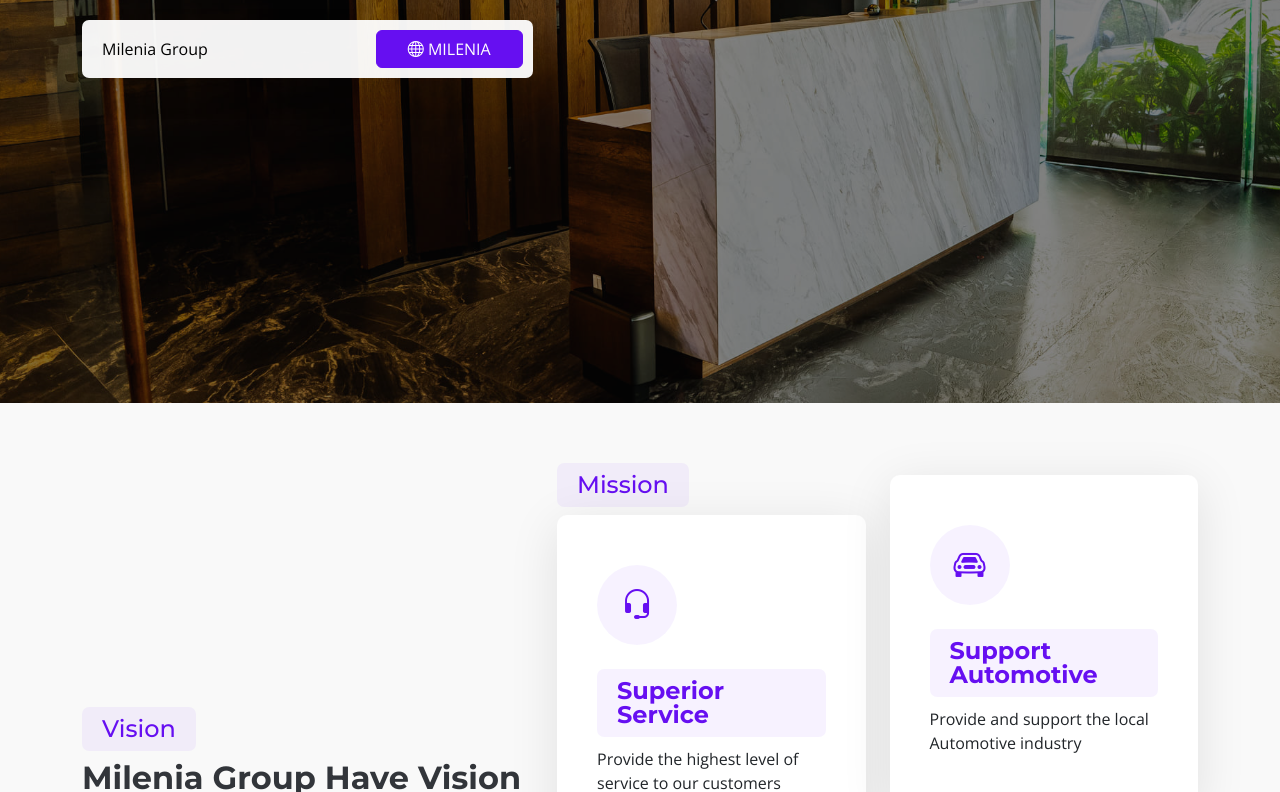
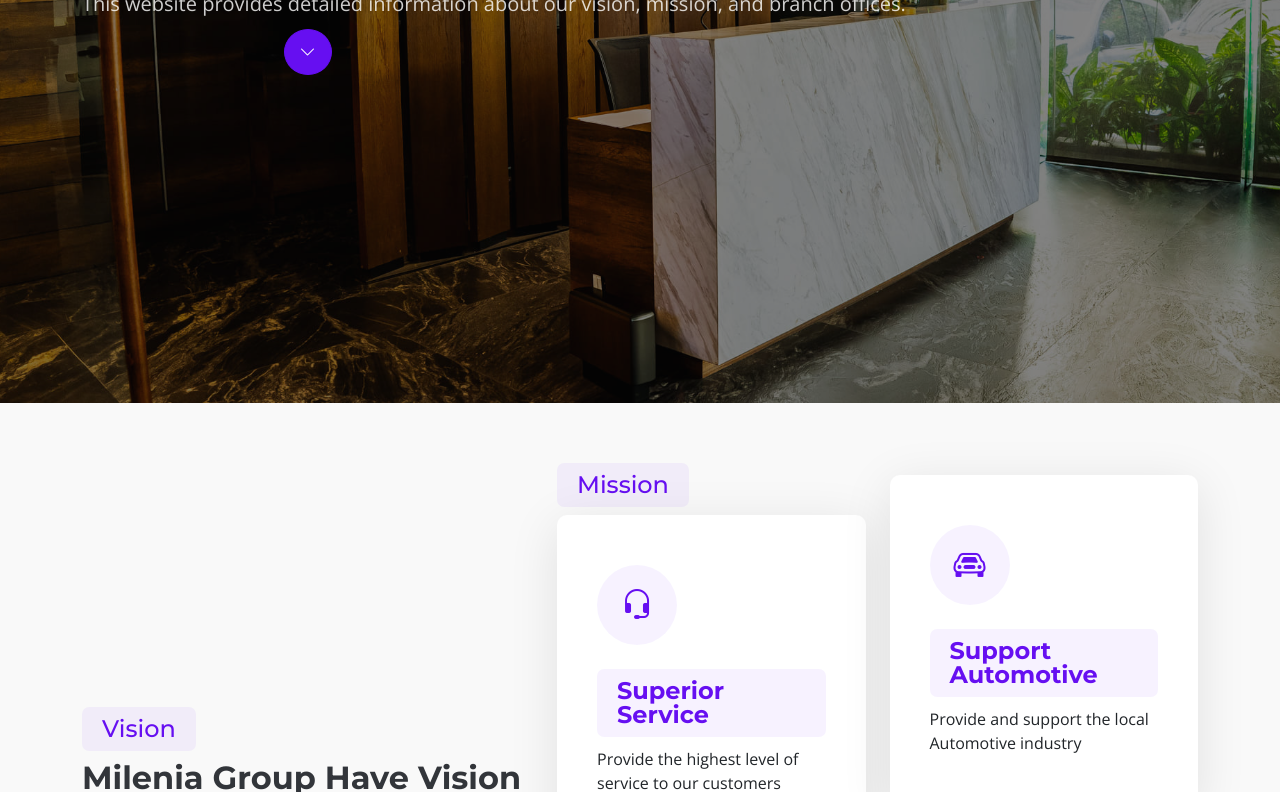
Before and after one commit to anandasatriaa/digital-business-card, a plain HTML site: page index.html in a window 1280 px wide. Shown: the part 397-1189 px from the top of the page. Drawn offline with nearby package versions, Linux system fonts and the light colour scheme.

Commit message:
fix: halaman utama

```diff
--- a/index.html
+++ b/index.html
@@ -87,6 +87,37 @@
       .header.scrolled #headerLogo {
         max-height: 50px; /* Ukuran logo ketika discroll */
       }
+
+      /* Container agar konten berada di tengah */
+      .center-btn-container {
+        display: flex;
+        justify-content: center;
+        align-items: center;
+        margin-top: 10px;
+      }
+
+      /* Efek loncat (bounce) pada tombol */
+      .bounce {
+        animation: bounce 2s infinite;
+        border-radius: 50%;
+        padding: 10px 15px; /* Sesuaikan padding jika diperlukan */
+      }
+
+      @keyframes bounce {
+        0%,
+        20%,
+        50%,
+        80%,
+        100% {
+          transform: translateY(0);
+        }
+        40% {
+          transform: translateY(-10px);
+        }
+        60% {
+          transform: translateY(-5px);
+        }
+      }
     </style>
   </head>
 
@@ -142,14 +173,13 @@
           <div class="row">
             <div class="col-lg-10">
               <h2 data-aos="fade-up" data-aos-delay="100">Welcome to Our Website</h2>
-              <p data-aos="fade-up" data-aos-delay="200">For more information, visit our main website</p>
+              <p data-aos="fade-up" data-aos-delay="200">This website provides detailed information about our vision, mission, and branch offices.</p>
             </div>
             <div class="col-lg-5" data-aos="fade-up" data-aos-delay="300">
               <form action="forms/newsletter.php" method="post" class="php-email-form">
-                <div class="sign-up-form">
-                  <input type="email" name="" value="Milenia Group" readonly />
-                  <a href="https://ccas.co.id" target="_blank" class="btn w-50" style="background-color: #660ff1; border-color: #660ff1; color: #fff">
-                    <i class="bi bi-globe"></i> MILENIA
+                <div class="center-btn-container">
+                  <a href="#about" class="btn bounce" style="background-color: #660ff1; border-color: #660ff1; color: #fff">
+                    <i class="bi bi-chevron-down"></i>
                   </a>
                 </div>
                 <div class="loading">Loading</div>
@@ -394,31 +424,30 @@
       <!-- /Services Section -->
 
       <!-- Features Section -->
-      <!-- <section id="features" class="features section">
+      <section id="features" class="features section">
         <div class="container section-title" data-aos="fade-up">
-          <h2>Features</h2>
-          <p>Necessitatibus eius consequatur ex aliquid fuga eum quidem sint consectetur velit</p>
+          <h2>Milenia Group Main Website</h2>
+          <p>Welcome to the primary online hub of Milenia Group, where you can explore about Milenia Group details.</p>
         </div>
 
         <div class="container">
           <div class="row gy-4 align-items-center features-item">
             <div class="col-lg-5 order-2 order-lg-1" data-aos="fade-up" data-aos-delay="200">
-              <h3>Corporis temporibus maiores provident</h3>
+              <h3>Discover Our Digital Presence</h3>
               <p>
-                Ullamco laboris nisi ut aliquip ex ea commodo consequat. Duis aute irure dolor in reprehenderit in voluptate velit esse cillum dolore
-                eu fugiat nulla pariatur. Excepteur sint occaecat cupidatat non proident.
+                Explore our main website to learn more about Milenia Group’s corporate. Our digital platform is designed to offer a seamless experience and comprehensive information about our services.
               </p>
-              <a href="#" class="btn btn-get-started">Get Started</a>
+              <a href="https://ccas.co.id/" target="_blank" class="btn btn-get-started"><i class="bi bi-globe me-2"></i>Visit Main Website</a>
             </div>
             <div class="col-lg-7 order-1 order-lg-2 d-flex align-items-center" data-aos="zoom-out" data-aos-delay="100">
               <div class="image-stack">
-                <img src="assets/img/features-light-1.jpg" alt="" class="stack-front" />
-                <img src="assets/img/features-light-2.jpg" alt="" class="stack-back" />
+                <img src="assets/img/web1.PNG" alt="Main Website Screenshot" class="stack-front" />
+                <img src="assets/img/web2.PNG" alt="Website Preview" class="stack-back" />
               </div>
             </div>
           </div>
 
-          <div class="row gy-4 align-items-stretch justify-content-between features-item">
+          <!-- <div class="row gy-4 align-items-stretch justify-content-between features-item">
             <div class="col-lg-6 d-flex align-items-center features-img-bg" data-aos="zoom-out">
               <img src="assets/img/features-light-3.jpg" class="img-fluid" alt="" />
             </div>
@@ -435,9 +464,9 @@
               </ul>
               <a href="#" class="btn btn-get-started align-self-start">Get Started</a>
             </div>
-          </div>
+          </div> -->
         </div>
-      </section> -->
+      </section>
       <!-- /Features Section -->
 
       <!-- Portfolio Section -->
```
Also changed, not shown: assets/img/web1.PNG (added), assets/img/web2.PNG (added).
